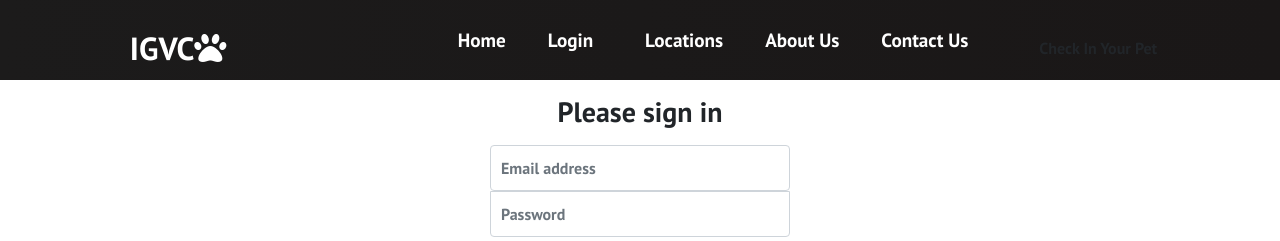
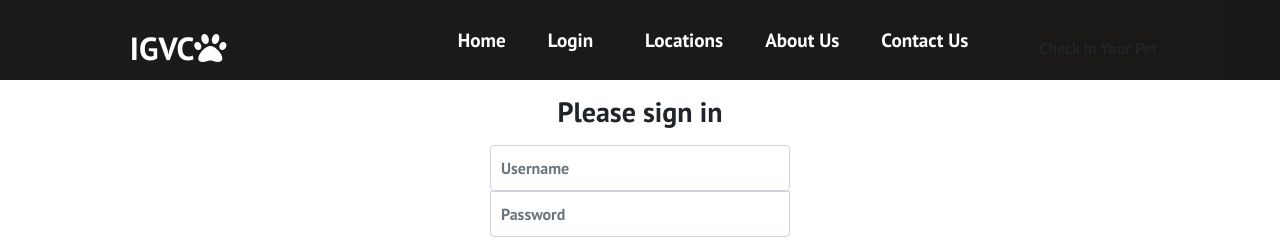
Before and after one commit to bethel-school-of-technology/team-komodo-frontend, a React (Create React App) app: page /login in a window 1280 px wide. Shown: the top 241 px of the page. Built offline with nearby package versions, Linux system fonts and the light colour scheme.

Commit message:
corrected login placeholder to username

```diff
--- a/src/components/Login.js
+++ b/src/components/Login.js
@@ -77,7 +77,7 @@ const Login = () => {
         <form onSubmit = {submit} className="form-signin">
             <h1 className="h3 mb-3 fw-normal">Please sign in</h1>
 
-            <input name="username" value = {username} onChange= {onChangeUser} type="text" className="form-control" placeholder="Email address" required/>
+            <input name="username" value = {username} onChange= {onChangeUser} type="text" className="form-control" placeholder="Username" required/>
 
             <input name="password" value={password} onChange= {onChangePW} type="password" className="form-control" placeholder="Password" required/>
 
```
Also changed, not shown: 1 other file (tests, documents, lock files or other folders).
